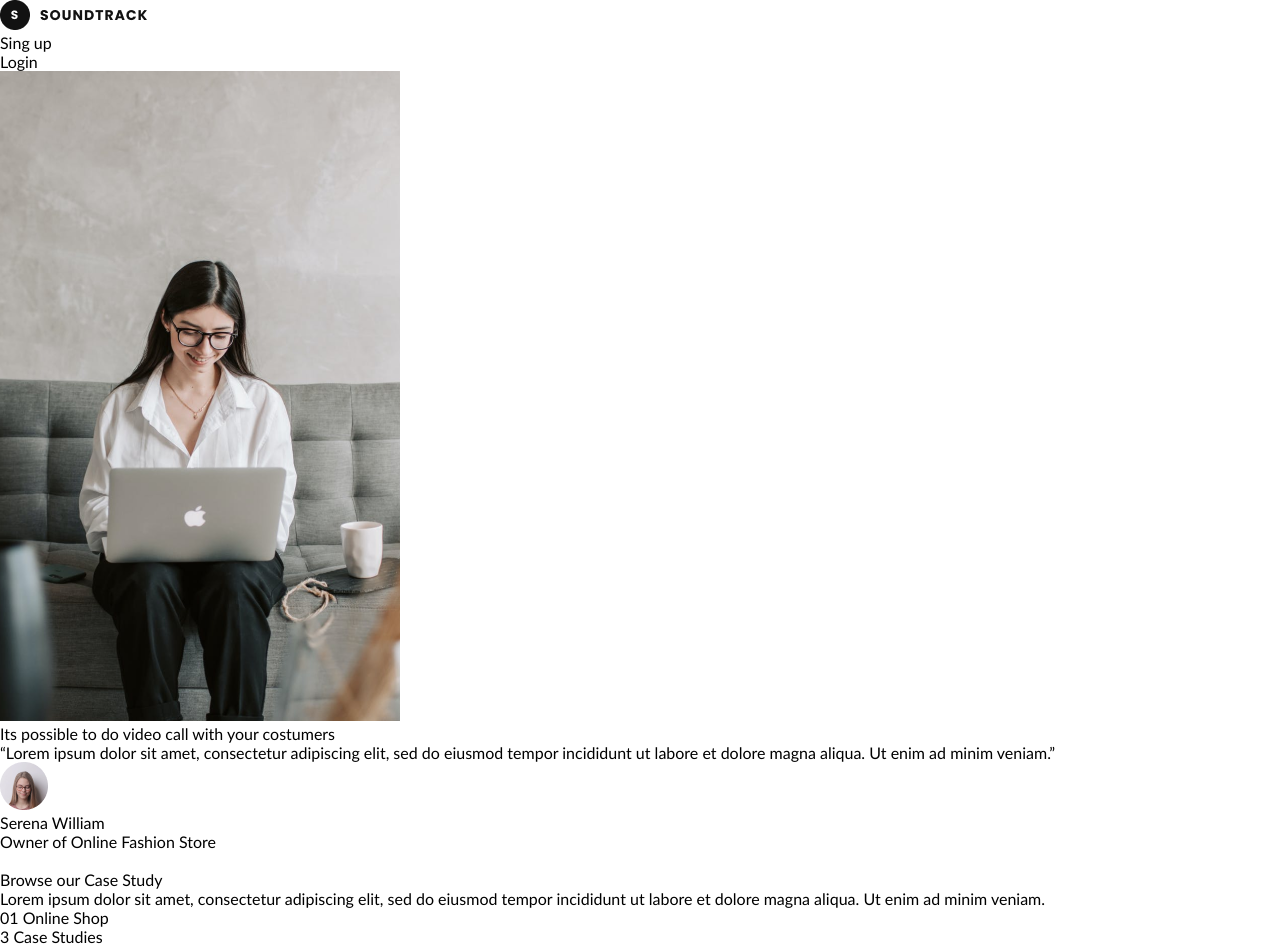
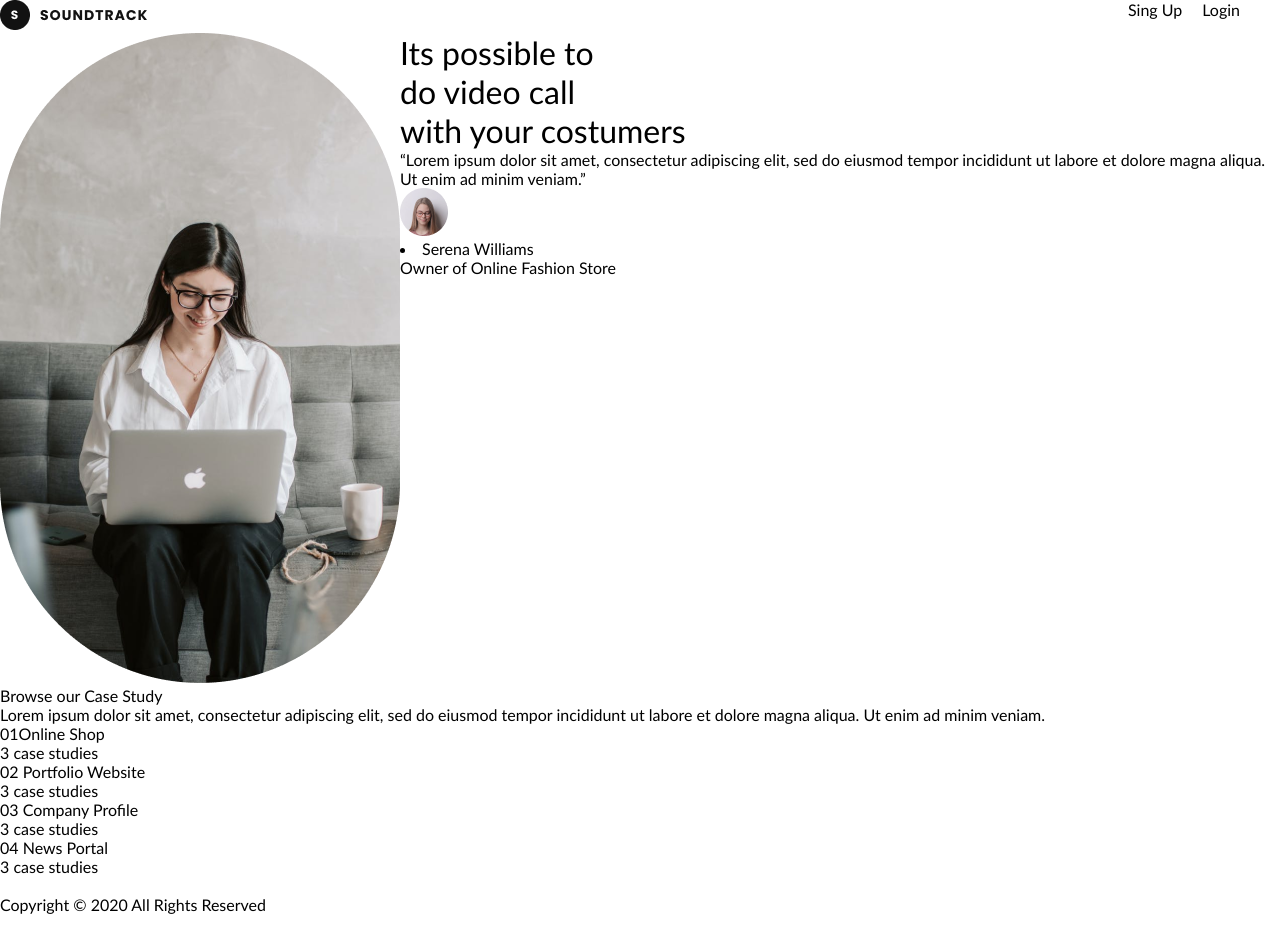
Before and after one commit to josemarneto/atv-sound, a plain HTML site: page index.html in a window 1280 px wide. After the commit the page ends 914 px from the top, so only its background shows below. Drawn offline with Linux system fonts and the light colour scheme.

Commit message:
Atv des web SOUND

```diff
--- a/css/style.css
+++ b/css/style.css
@@ -34,3 +34,27 @@ a{
     color: black;
     text-decoration: none;/*tira a decoraçao dos links*/
 }
+/*============================================================
+                         TOPO
+==============================================================*/
+header nav {
+    display: flex;
+    justify-content: space-between;
+}
+header nav ul {
+    display: flex;
+    padding: 0 30px 0 30px;
+}
+header nav ul li {
+    display: flex;
+    padding: 0 10px 0 10px;
+}
+/*============================================================
+                         MAIN
+==============================================================*/
+main section.pt-1{
+    display: flex;
+}
+main section.pt-1 div.texto h1{
+    font-size: 2rem;
+}
--- a/index.html
+++ b/index.html
@@ -11,8 +11,8 @@
         <nav>
             <a href="index.html"><img src="src/images/Group 33.png" alt=""></a>
         <ul>
-                <li>
-                    <a href="#">Sing up</a>
+            <li class="singUp">
+                <a href="#">Sing Up</a>
             </li>
             <li>
                 <a href="#">Login</a>
@@ -21,56 +21,72 @@
         </nav>
     </header>
     <main>
-        <nav>
-            <a href="index.html"><img src="src/images/image 10.png" alt="Apple"></a>
-        </nav>
-        <section>
-            <h1>Its possible to do video call with your costumers</h1>
-        <ul>
+        <section class="pt-1">
+            <div class="img">
+                <img src="src/images/Group 71.png" alt="apple">
+            </div>
+        <div class="texto">
+            <h1>Its possible to <br> do video call <br> with your costumers</h1>
+            <p>
+                <span>“Lorem ipsum dolor sit amet, consectetur adipiscing elit, sed do eiusmod tempor incididunt ut labore et dolore magna aliqua. Ut enim ad minim veniam.”</span>
+            </p>
+            <div class="textoo">
+                <img src="src/images/Rectangle 2 Copy 7.png" alt="williams">
                 <li>
+                    Serena Williams
+                </li>
                 <p>
-                “Lorem ipsum dolor sit amet, consectetur adipiscing elit, sed do eiusmod tempor incididunt ut labore et dolore magna aliqua. Ut enim ad minim veniam.”
+                    <span>Owner of Online Fashion Store</span>
                 </p>
-            </li>
-            <li>
-               <img src="src/images/Rectangle 2 Copy 7.png" alt="Wiliams">
-            </li>
-            <li>
-                <p>
-                    Serena William
-                </p>
-            </li>
-            <li>
-                <p>
-                    Owner of Online Fashion Store
-                </p>
-            </li>
-            <li>
-        </ul>
+            </div>
+        </div>
         </section>
         <section>
+        <h1>Browse our Case Study</h1>
             <ul>
-                <li>
-                    <p>
-                        Browse our
-Case Study
-                    </p>
-                </li>
                 <li>
                     <p>
                         Lorem ipsum dolor sit amet, consectetur adipiscing elit, sed do eiusmod tempor incididunt ut labore et dolore magna aliqua. Ut enim ad minim veniam.
                     </p>
                 </li>
                 <li>
+                    <h3 class="primeiroH3"><span>01</span>Online Shop</h3>
                     <p>
-                        01 Online Shop
+                        3 case studies
                     </p>
+                </li>
+                <li>
+                    <h3><span>02</span> Portfolio Website</h3>
                     <p>
-                        3 Case Studies
+                        3 case studies
+                    </p>
+                </li>
+                <li>
+                    <h3><span>03</span> Company Profile</h3>
+                    <p>
+                        3 case studies
+                    </p>
+                </li>
+                <li>
+                    <h3><span>04</span> News Portal</h3>
+                    <p>
+                        3 case studies
                     </p>
                 </li>
             </ul>
         </section>
     </main>
+    <footer>
+        <nav>
+            <ul>
+                <li>
+                    <i class="fa-brands fa-square-facebook"></i>
+                </li>
+            </ul>
+        </nav>
+        <p>
+            Copyright &copy; 2020 All Rights Reserved
+        </p>
+    </footer>
 </body>
 </html>
```
Also changed, not shown: src/images/Group 71.png (added). Lines whose indentation alone changed are shown as unchanged.
